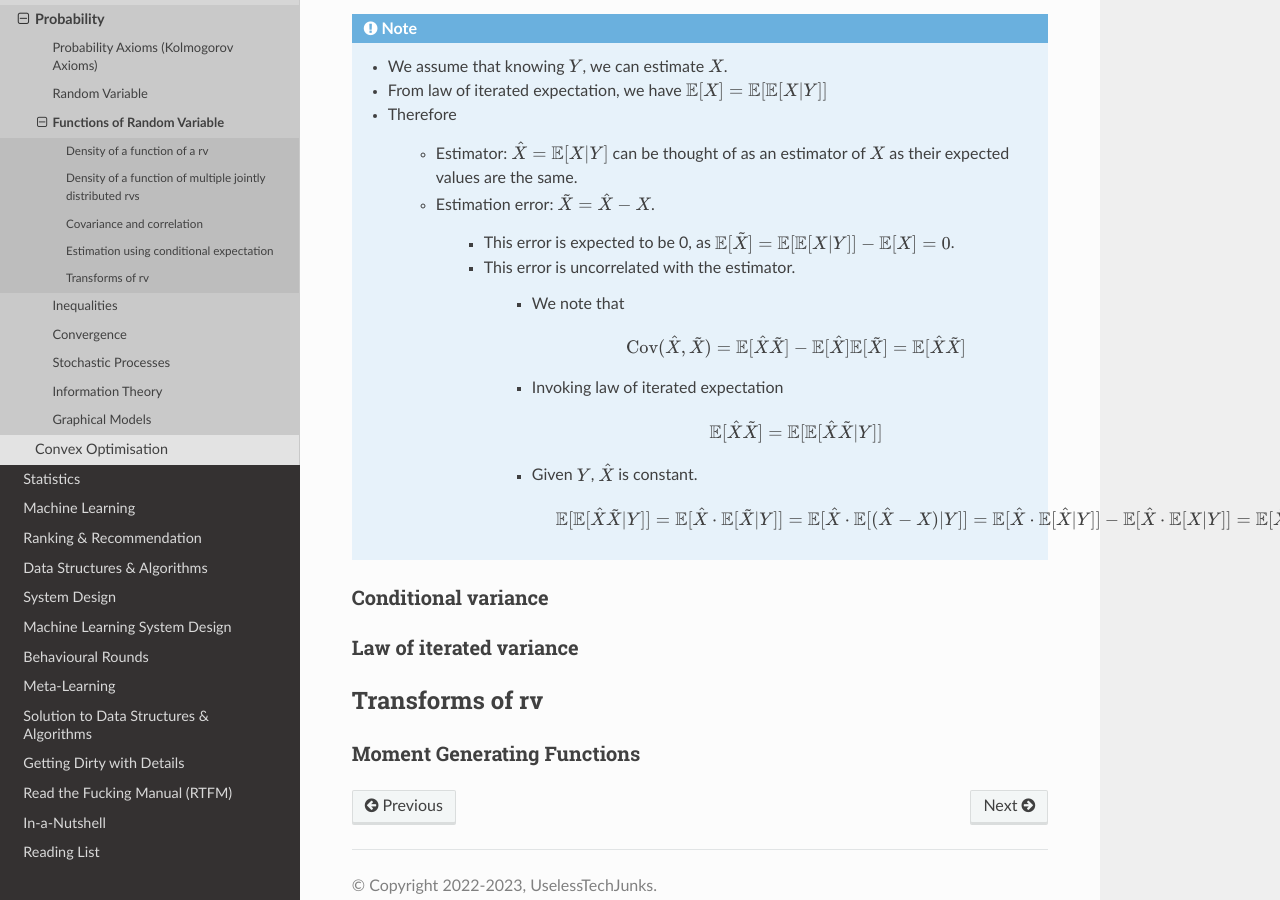
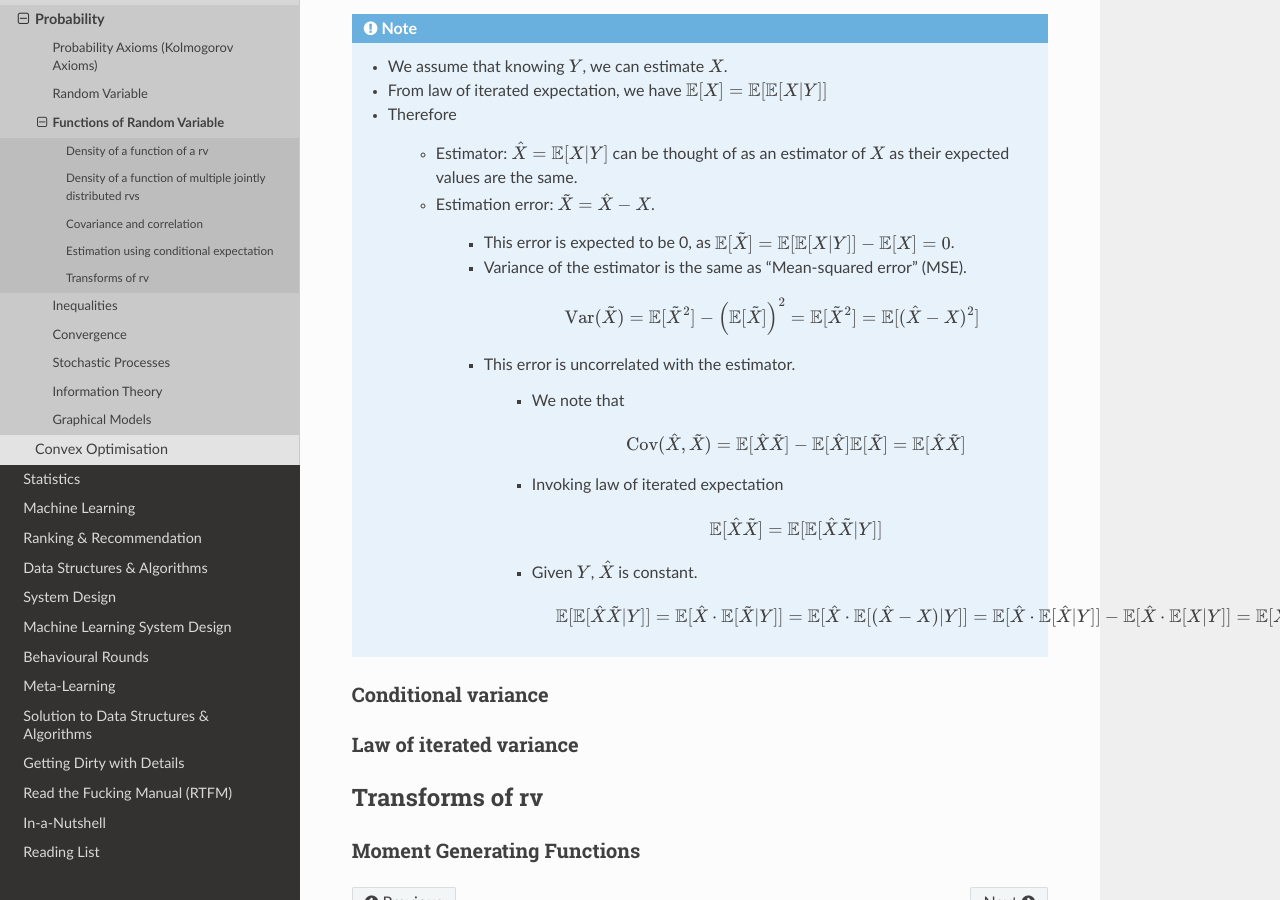
Before and after one commit to uselesstechjunks/leetcode, a Sphinx documentation site: the page built from docs/source/math/prob/func.rst, in a window 1280 px wide and 900 px high, scrolled down 3670 px. Built offline with Sphinx 7.4.7 and the Read the Docs theme 2.0.0, drawn with Linux system fonts in a browser that asks for light colours.

Commit message:
Update func.rst

```diff
--- a/docs/source/math/prob/func.rst
+++ b/docs/source/math/prob/func.rst
@@ -129,6 +129,9 @@ Estimation using conditional expectation
 		* Estimation error: :math:`\tilde{X}=\hat{X}-X`.
 
 			* This error is expected to be 0, as :math:`\mathbb{E}[\tilde{X}]=\mathbb{E}[\mathbb{E}[X|Y]]-\mathbb{E}[X]=0`.
+			* Variance of the estimator is the same as "Mean-squared error" (MSE).
+
+				.. math:: \mathrm{Var}(\tilde{X})=\mathbb{E}[\tilde{X}^2]-\left(\mathbb{E}[\tilde{X}]\right)^2=\mathbb{E}[\tilde{X}^2]=\mathbb{E}[(\hat{X}-X)^2]
 			* This error is uncorrelated with the estimator.
 
 				* We note that
```
